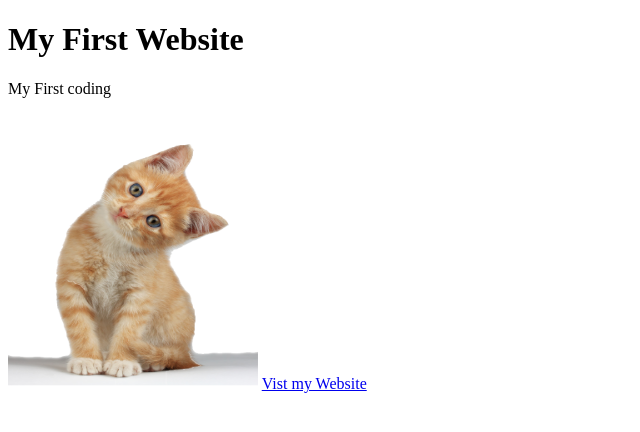
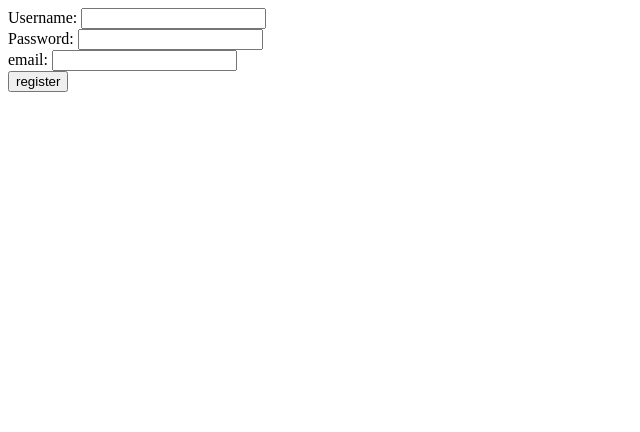
Before and after one commit to myfirstgit2022/myfirstproject, a plain HTML site: page index.html in a window 1280 px wide. Shown: the whole page, without its empty margins (0-640 px from the left). Drawn offline with Linux system fonts and the light colour scheme.

Commit message:
newbranch3

```diff
--- a/index.html
+++ b/index.html
@@ -4,9 +4,17 @@
       <title>First Website</title>
 </head>
 <body>
-<h1>My First Website</h1>
-<p>My First coding</p>
-<img src="./kitten.png" alt="My kitten" width="250" height="275">
-<a href="https://www.youtube.com/watch?v=-qyBtRPWZsQ" target="_blank">Vist my Website</a>
+<form action="">
+    <label for="Username">Username:</label>
+    <input type="text" name="username" id="Username">
+    <br>
+    <label for="Password">Password:</label>
+    <input type="password" name="password" id="Password">
+    <br>
+    <label for="email">email:</label>
+    <input type="email" name="email" id="email">
+    <br>
+    <input type="submit" value="register">
+</form>
 </body>
 </html>
```
